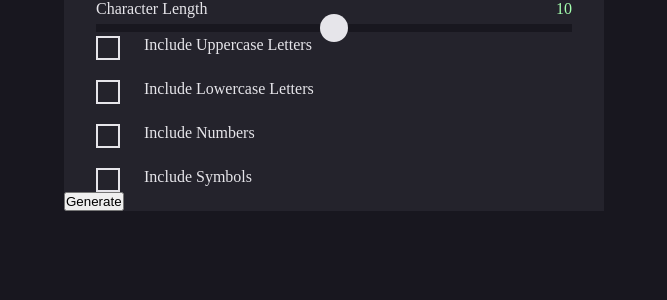
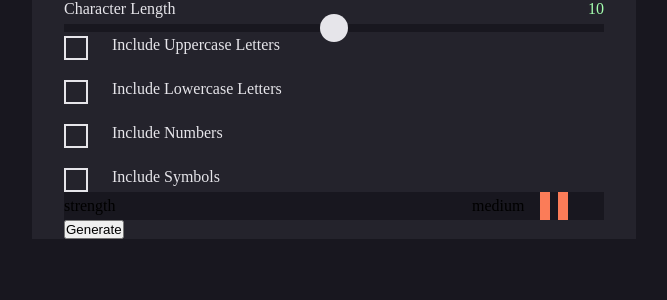
Before and after one commit to lukannozadze/angular-password-generator, an Angular app: page / in a window 1280 px wide. Shown: the top 300 px of the page, without its empty margins (306-973 px from the left). Built offline with nearby package versions, Linux system fonts and the light colour scheme.

Commit message:
now user can choose password length via range input

```diff
--- a/src/app/UI/custom-checkbox/custom-checkbox.component.ts
+++ b/src/app/UI/custom-checkbox/custom-checkbox.component.ts
@@ -1,4 +1,4 @@
-import { Component, Input } from '@angular/core';
+import { Component, EventEmitter, Input, Output } from '@angular/core';
 import { PasswordService } from 'src/app/password.service';
 
 @Component({
@@ -9,17 +9,21 @@ import { PasswordService } from 'src/app/password.service';
 export class CustomCheckboxComponent {
   constructor(private passService:PasswordService){}
 isClicked = false;
+@Output() strengthEvent = new EventEmitter<number>();
 @Input('active') activeEl:any
 
 
 onCheckboxClick(){
 this.isClicked = !this.isClicked;
 if(this.isClicked){
-
   this.passService.addReq(this.activeEl);
+  this.strengthEvent.emit(+this.passService.chosenReqArr.length)
+ console.log(this.strengthEvent);
 }
 else{
   this.passService.removeReq(this.activeEl);
+  this.strengthEvent.emit(this.passService.chosenReqArr.length)
+
 }
 
 }
--- a/src/app/app.module.ts
+++ b/src/app/app.module.ts
@@ -5,12 +5,14 @@ import { AppComponent } from './app.component';
 import { GeneratorComponent } from './generator/generator.component';
 import { FormsModule } from '@angular/forms';
 import { CustomCheckboxComponent } from './UI/custom-checkbox/custom-checkbox.component';
+import { StrengthDashboardComponent } from './generator/strength-dashboard/strength-dashboard.component';
 
 @NgModule({
   declarations: [
     AppComponent,
     GeneratorComponent,
-    CustomCheckboxComponent
+    CustomCheckboxComponent,
+    StrengthDashboardComponent
 
   ],
   imports: [
--- a/src/app/generator/generator.component.css
+++ b/src/app/generator/generator.component.css
@@ -1,10 +1,8 @@
 .app-container{
     width: 540px;
     background-color:#24232C ;
-}
-.form-container{
-   padding-left: 32px;
-   padding-right: 32px;
+    padding-left: 32px;
+    padding-right: 32px;
 }
 .char-length-dashboard-container{
     display: flex;
--- a/src/app/generator/generator.component.html
+++ b/src/app/generator/generator.component.html
@@ -5,13 +5,13 @@
             <span class="range-indicator">{{rangeIndicator}}</span>
         </div>
         <input class="range-input" (change)="onRangeChange()" type="range" min="0" max="20" name="point" #range="ngModel" ngModel>
-      <div class="password-req-cont">
+      <div class="password-req-cont"   >
           <div class="checkbox-requirement-container" *ngFor="let item of requirementArr">
-              <app-custom-checkbox [active]="item"></app-custom-checkbox>
+              <app-custom-checkbox (strengthEvent)="onStrengthEvent($event)" [active]="item"></app-custom-checkbox>
               <span>{{item}}</span>
           </div>
       </div>
-
     </form>
+    <app-strength-dashboard [strengthNumber]="strengthNumber" ></app-strength-dashboard>
     <button (click)="onGenerateClick()">Generate</button>
 </div>
--- a/src/app/generator/generator.component.ts
+++ b/src/app/generator/generator.component.ts
@@ -1,4 +1,4 @@
-import { Component, ViewChild } from '@angular/core';
+import { Component, Input, ViewChild } from '@angular/core';
 import { PasswordService } from '../password.service';
 @Component({
   selector: 'app-generator',
@@ -7,13 +7,20 @@ import { PasswordService } from '../password.service';
 })
 export class GeneratorComponent  {
  constructor(private passService:PasswordService){}
-@ViewChild('f') formEl: any;
+@ViewChild('range') formEl: any;
+ReqNumber:number = 0;
 rangeIndicator:number = 10;
 requirementArr:string[] = ['Include Uppercase Letters','Include Lowercase Letters','Include Numbers','Include Symbols'];
+strengthNumber:number = 0;
  onRangeChange(){
-  this.rangeIndicator = +this.formEl.value.point
+  this.rangeIndicator = +this.formEl.value
+  console.log(this.formEl)
  }
  onGenerateClick(){
-this.passService.generatePassword(10);
+this.passService.generatePassword(this.rangeIndicator);
+ }
+
+ onStrengthEvent(eventData:number){
+ this.strengthNumber = eventData;
  }
 }
--- /dev/null
+++ b/src/app/generator/strength-dashboard/strength-dashboard.component.css
@@ -0,0 +1,27 @@
+.strength-container{
+    width: 100%;
+    background-color: #18171F;
+    display: flex;
+    justify-content: space-between;
+    align-items: center;
+}
+.strength-cubes-container{
+    display: flex;
+    gap: 8px;
+}
+.strength-level-dashboard{
+    display: flex;
+    align-items: center;
+    gap: 15.5px;
+}
+.cube{
+    width: 10px;
+    height: 28px;
+}
+.strong{
+    background-color: green;
+}
+
+.weak.cube1, .weak.cube2{
+    background-color: #FB7C58;
+}
--- /dev/null
+++ b/src/app/generator/strength-dashboard/strength-dashboard.component.html
@@ -0,0 +1,11 @@
+<div class="strength-container" >
+    <span>strength</span>
+    <div class="strength-level-dashboard">
+        <span>medium</span>
+        <div class="strength-cubes-container">
+            <div   class="weak cube" [ngClass]="cubeName"  *ngFor="let cubeName of ['cube1','cube2','cube3','cube4']">
+
+        </div>
+        </div>
+    </div>
+</div>
```
Also changed, not shown: src/app/generator/strength-dashboard/strength-dashboard.component.ts (added, +20 -0 lines), src/app/password.service.ts (+6 -6 lines).
